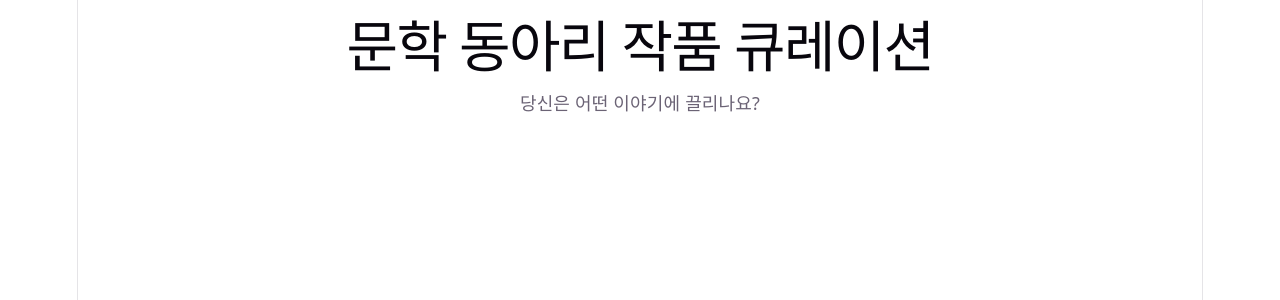
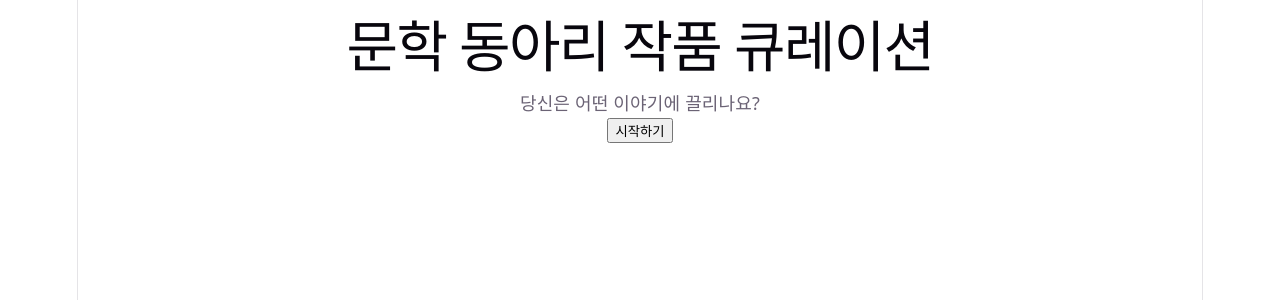
Before and after one commit to gayeong14/literary-curation, a React (Vite) app: page / in a window 1280 px wide. Shown: the top 300 px of the page. Built offline with nearby package versions, Linux system fonts and the light colour scheme.

Commit message:
add start button to home

```diff
--- a/src/pages/Home.jsx
+++ b/src/pages/Home.jsx
@@ -1,10 +1,28 @@
+import { useNavigate } from "react-router-dom";
+
 function Home() {
-  return (
-    <div>
-      <h1>문학 동아리 작품 큐레이션</h1>
-      <p>당신은 어떤 이야기에 끌리나요?</p>
-    </div>
-  );
+
+    const navigate = useNavigate();
+
+    return (
+        <div className="home-container">
+
+            <h1>
+                문학 동아리 작품 큐레이션
+            </h1>
+
+            <p>
+                당신은 어떤 이야기에 끌리나요?
+            </p>
+
+            <button
+                onClick={() => navigate("/test")}
+            >
+                시작하기
+            </button>
+
+        </div>
+    );
 }
 
 export default Home;
```
